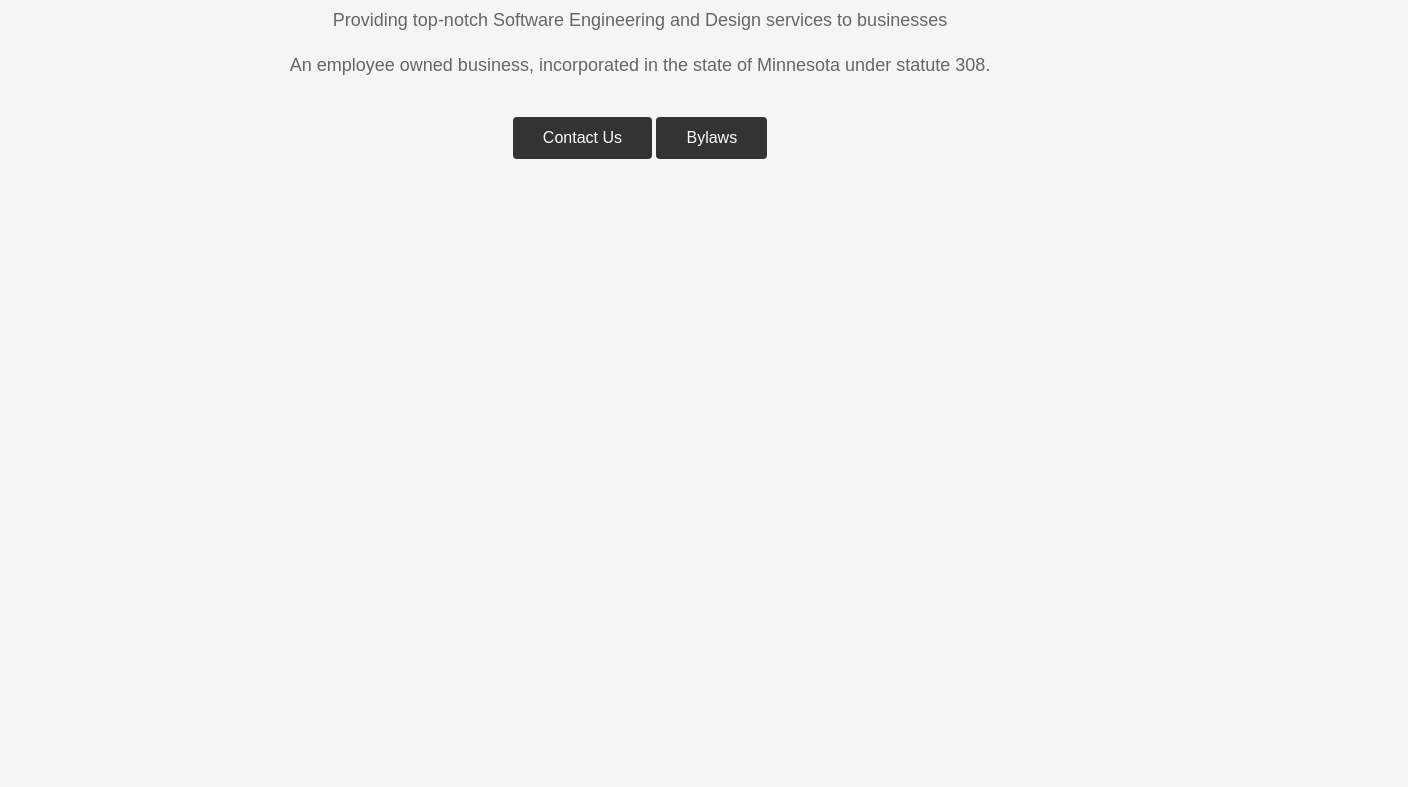
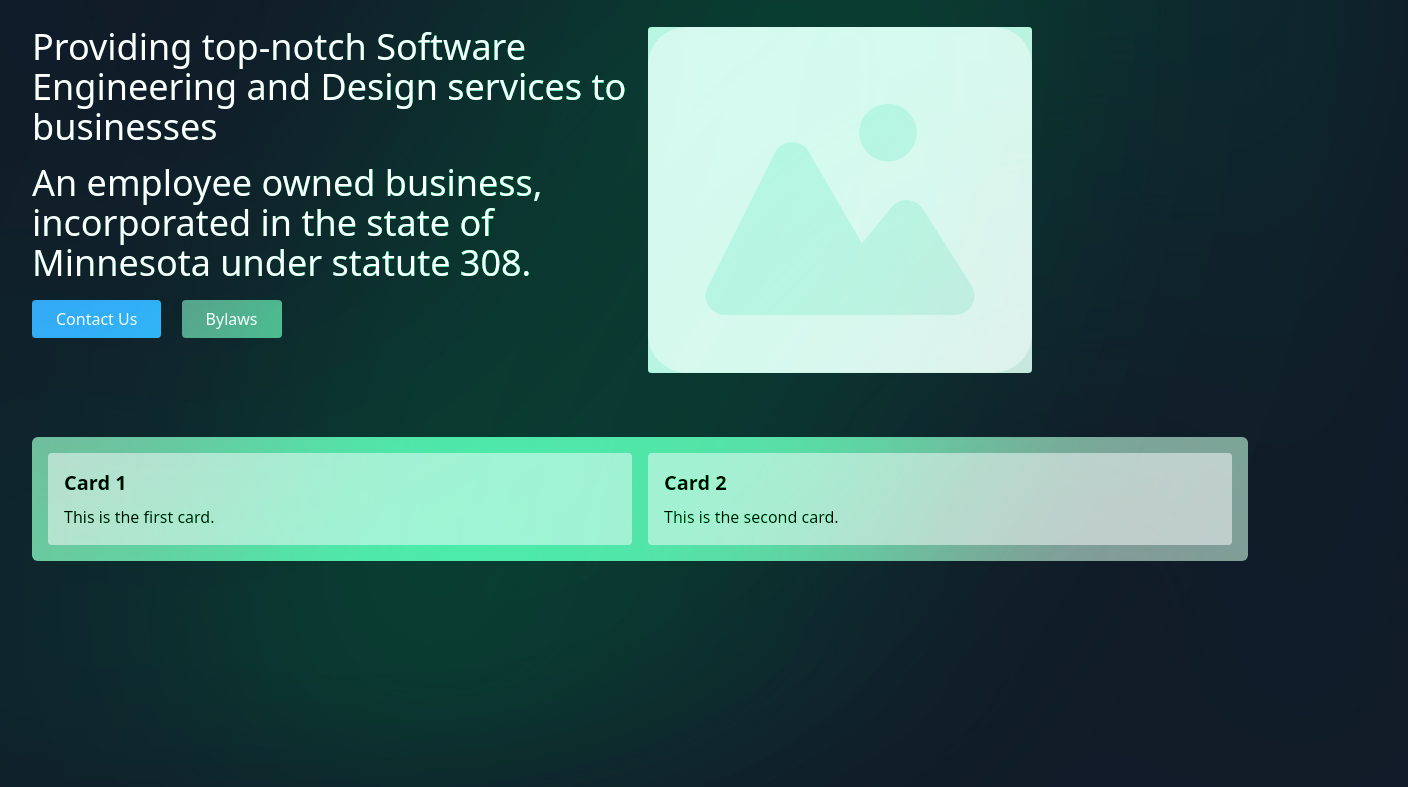
Before and after one commit to CCS-Consulting-Cooperative/ccs-consulting-landing-page, a website: page public/index.html in a window 1280 px wide. Shown: the part 93-880 px from the top of the page, 1408 px wide, since content can reach past the window. Before the commit the page ends 800 px from the top, so only its background shows below. Drawn offline with nearby package versions, Linux system fonts and the light colour scheme; some packages are replaced by stand-ins of ours.

Commit message:
update landing page;

```diff
--- a/public/index.html
+++ b/public/index.html
@@ -22,59 +22,104 @@
       to avoid connecting the SDK to running emulators.
     -->
     <script defer src="/__/firebase/init.js?useEmulator=true"></script>
+    <link href="https://cdn.jsdelivr.net/npm/tailwindcss@2.2.15/dist/tailwind.min.css" rel="stylesheet">
+    <script src="https://cdn.jsdelivr.net/npm/alpinejs@2.8.2/dist/alpine.min.js" defer></script>
 
+  </head>
   <style>
-    /* Add your custom CSS styles here */
-    body {
-      font-family: Arial, sans-serif;
-      background-color: #f5f5f5;
-      margin: 0;
-      padding: 0;
+    html, body {
+      height: 100%;
     }
 
-    .container {
-      max-width: 800px;
-      margin: 0 auto;
-      padding: 20px;
-      text-align: center;
+    .lens-flare-bg {
+      position: relative;
+      overflow: hidden;
     }
 
-    h1 {
-      color: #333;
+    .lens-flare-bg:before,
+    .lens-flare-bg:after {
+      content: "";
+      position: absolute;
+      top: 0;
+      left: 0;
+      right: 0;
+      bottom: 0;
     }
 
-    p {
-      color: #666;
-      font-size: 18px;
-      line-height: 1.5;
+    .lens-flare-bg:before {
+      background: radial-gradient(circle at 20% 20%, transparent, #44ff99 50%, transparent 70%);
+      opacity: 0.7;
+      filter: blur(5rem);
+      pointer-events: none;
+      transform: scale(1.2);
+      mix-blend-mode: overlay;
+      max-height: 100%;
+      height: 100%;
     }
 
-    .cta-button {
-      display: inline-block;
-      margin-top: 20px;
-      padding: 12px 30px;
-      font-size: 16px;
-      text-decoration: none;
-      background-color: #333;
-      color: #fff;
-      border-radius: 4px;
-      transition: background-color 0.3s;
-    }
-
-    .cta-button:hover {
-      background-color: #555;
+    .lens-flare-bg:after {
+      background: radial-gradient(circle at 80% 80%, transparent, #44ff99 50%, transparent 70%);
+      opacity: 0.7;
+      filter: blur(5rem);
+      pointer-events: none;
+      transform: scale(1.2);
+      mix-blend-mode: overlay;
+      max-height: 100%;
+      height: 100%;
     }
   </style>
-</head>
-<body>
-  <div class="container">
-    <h1>Welcome to CCS Consulting Cooperative</h1>
-    <p>Providing top-notch Software Engineering and Design services to businesses</p>
-    <p>An employee owned business, incorporated in the state of Minnesota under statute 308.</p>
-    <a class="cta-button" href="contact.html">Contact Us</a>
-    <a class="cta-button" href="https://github.com/CCS-Consulting-Cooperative/governing_documents" target="_blank">Bylaws</a>
+<body x-data="{ darkMode: true }" :class="{ 'bg-gray-100 lens-flare-bg': !darkMode, 'bg-gray-900 lens-flare-bg': darkMode }">
+  <!-- Header -->
+  <header class="text-white p-4">
+    <div class="container mx-auto flex items-center justify-between">
+        <h1 class="text-4xl mb-4 font-semibold">CCS Consulting Cooperative</h1>
+      <!-- Theme Toggle -->
+      <button @click="darkMode = !darkMode" :class="{ 'bg-gray-300': darkMode, 'bg-gray-700': !darkMode }" class="text-black dark:text-white p-2 rounded">
+        <span x-text="darkMode ? 'Light Mode' : 'Dark Mode'"></span>
+      </button>
+    </div>
+  </header>
+
+    <div class="container mx-auto p-8">
+      <div class="lg:grid lg:grid-cols-2 gap-4">
+      <div class="col-span-full lg:col-span-1">
+        <p class="text-lg text-white mb-4 text-4xl">Providing top-notch Software Engineering and Design services to businesses</p>
+        <p class="text-lg text-white mb-4 text-4xl">An employee owned business, incorporated in the state of Minnesota under statute 308.</p>
+        <div class="mt-6 space-x-4">
+          <a href="contact.html" class="bg-blue-500 hover:bg-blue-600 text-white rounded py-2 px-6">Contact Us</a>
+          <a href="https://github.com/CCS-Consulting-Cooperative/governing_documents" target="_blank" class="bg-gray-500 hover:bg-gray-600 text-white rounded py-2 px-6">Bylaws</a>
+        </div>
+      </div>
+      <div class="col-span-full lg:col-span-1 content-center">
+        <div class="flex items-center justify-center w-full h-[300rem] bg-gray-300 rounded sm:w-96 dark:bg-gray-700">
+            <svg class="w-full h-full text-gray-200 dark:text-gray-600"
+                 aria-hidden="true"
+                 xmlns="http://www.w3.org/2000/svg" fill="currentColor" viewBox="0 0 20 18">
+                <path d="M18 0H2a2 2 0 0 0-2 2v14a2 2 0 0 0 2 2h16a2 2 0 0 0 2-2V2a2 2 0 0 0-2-2Zm-5.5 4a1.5 1.5 0 1 1 0 3 1.5 1.5 0 0 1 0-3Zm4.376 10.481A1 1 0 0 1 16 15H4a1 1 0 0 1-.895-1.447l3.5-7A1 1 0 0 1 7.468 6a.965.965 0 0 1 .9.5l2.775 4.757 1.546-1.887a1 1 0 0 1 1.618.1l2.541 4a1 1 0 0 1 .028 1.011Z"/>
+            </svg>
+        </div>
+      </div>
+    </div>
+  </div>
+  <div class="container mx-auto p-8">
+    <div class="bg-opacity-50 bg-white p-4 rounded-md lg:grid lg:grid-cols-2 gap-4">
+    <!-- First Card -->
+    <div class="bg-opacity-50 bg-white rounded p-4 col-span-full lg:col-span-1">
+      <h2 class="text-xl font-semibold">Card 1</h2>
+      <p class="mt-2">This is the first card.</p>
+    </div>
+
+    <!-- Second Card -->
+    <div class="bg-opacity-50 bg-white rounded p-4 col-span-full lg:col-span-1">
+      <h2 class="text-xl font-semibold">Card 2</h2>
+      <p class="mt-2">This is the second card.</p>
+    </div>
   </div>
 
+</div>
+
+    <!-- Your Firebase and custom JavaScript here -->
+  </body>
     <script>
       document.addEventListener('DOMContentLoaded', function() {
         const loadEl = document.querySelector('#load');
```
